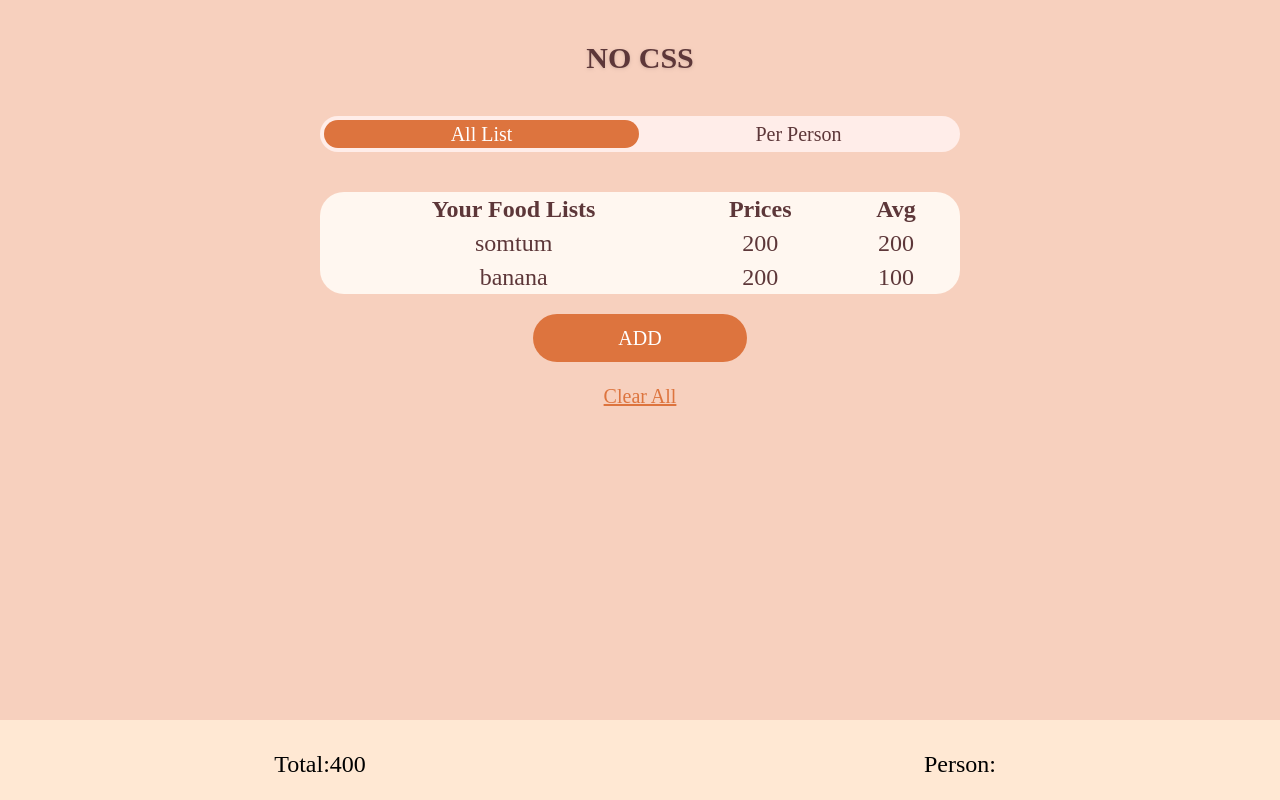
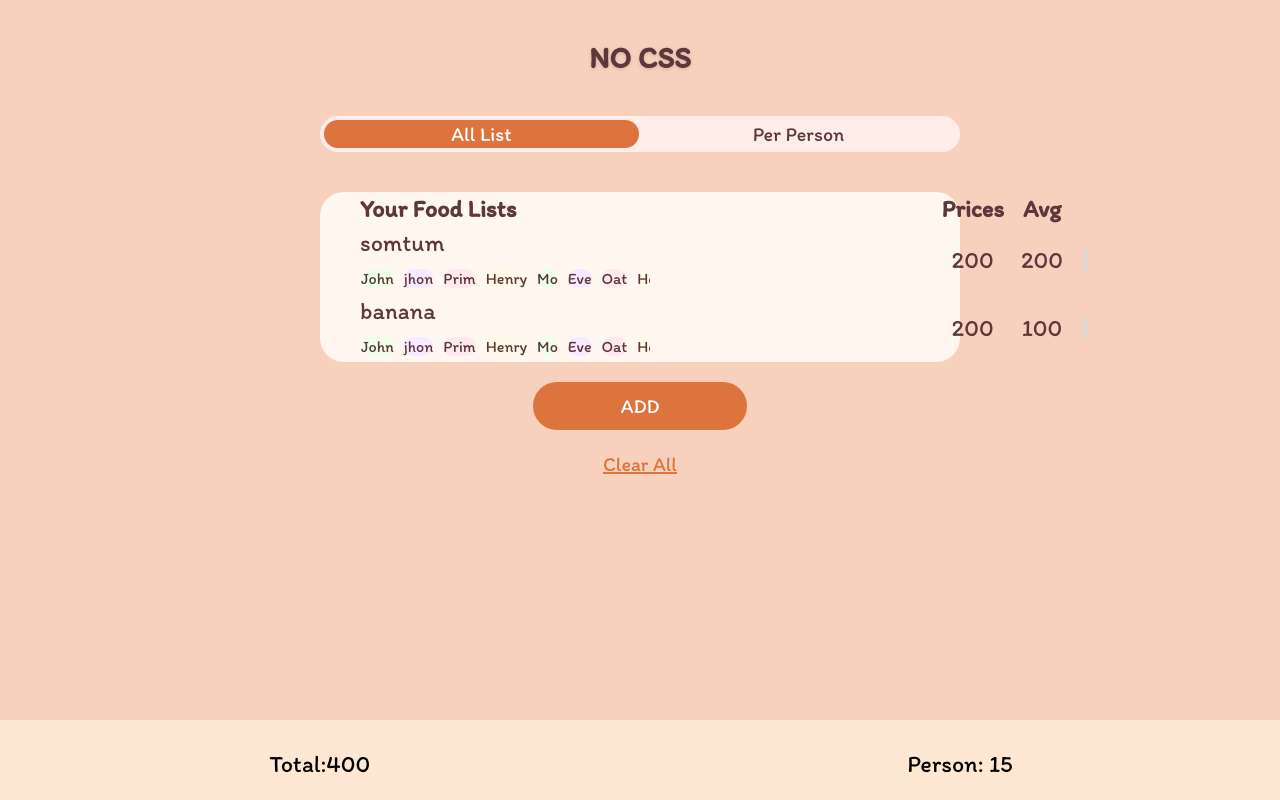
Before and after one commit to panithee/PROJECT1-SEC-1-noCSS, a Vue app in the folder project/: page / in a window 1280 px wide. Built offline with nearby package versions, Linux system fonts and the light colour scheme.

Commit message:
update tree to chalun

```diff
--- a/project/src/App.vue
+++ b/project/src/App.vue
@@ -1,13 +1,35 @@
 <script setup>
-import { ref } from "vue";
-
-let persons = [{ name: "John" }, { name: "jhon" }];
-let foodLists = [
+import { ref, computed } from "vue";
+let persons = [
+  { name: "John" },
+  { name: "jhon" },
+  { name: "Prim" },
+  { name: "Henry" },
+  { name: "Mo" },
+  { name: "Eve" },
+  { name: "Oat" },
+  { name: "Henry" },
+  { name: "Mo" },
+  { name: "Eve" },
+  { name: "Oat" },
+  { name: "Henry" },
+  { name: "Mo" },
+  { name: "Eve" },
+  { name: "Oat" },
+];
+let foodLists = ref([
   { name: "somtum", price: 200, person: [persons[0]] },
   { name: "banana", price: 200, person: [persons[0], persons[1]] },
-];
+]);
 
-const food = () => {};
+const hello = () => {
+  console.log("Hello");
+};
+
+const clearFoodList = () => {
+  foodLists.value = [];
+  return foodLists;
+};
 
 const sw = ref(true);
 const switchMenu = (e) => {
@@ -19,7 +41,7 @@ const switchMenu = (e) => {
   }
 };
 const totalFoodLits = ref(
-  foodLists.reduce((total, food) => total + food.price, 0)
+  foodLists.value.reduce((total, food) => total + food.price, 0)
 );
 </script>
 
@@ -33,47 +55,47 @@ const totalFoodLits = ref(
       </h1>
 
       <div
+        class="flex items-center w-1/2 m-auto mt-10 rounded-full bg-bgbtn"
         v-if="sw"
-        class="flex items-center w-1/2 m-auto mt-10 rounded-full bg-bgbtn"
       >
         <div
           class="flex justify-center w-1/2 bg-btn1 rounded-full my-1 ml-1 mr-0.5"
-          @click="switchmenu('list')"
+          @click="switchMenu('list')"
         >
           <button class="text-xl text-white">All List</button>
         </div>
         <div
           class="flex justify-center w-1/2 my-1 mr-1 rounded-full"
-          @click="switchmenu('person')"
+          @click="switchMenu('person')"
         >
           <button class="text-xl text-brownFont">Per Person</button>
         </div>
       </div>
 
       <div
+        class="flex items-center w-1/2 m-auto mt-10 rounded-full bg-bgbtn"
         v-else
-        class="flex items-center w-1/2 m-auto mt-10 rounded-full bg-bgbtn"
       >
         <div
           class="flex justify-center w-1/2 rounded-full my-1 ml-1 mr-0.5 cursor-pointer"
-          @click="switchmenu('list')"
+          @click="switchMenu('list')"
         >
           <button class="text-xl text-brownFont">All List</button>
         </div>
         <div
           class="flex justify-center w-1/2 my-1 mr-1 rounded-full cursor-pointer bg-btn1"
-          @click="switchmenu('person')"
+          @click="switchMenu('person')"
         >
           <button class="text-xl text-white">Per Person</button>
         </div>
       </div>
 
-      <div v-if="sw" class="w-5/6 m-auto mt-10 rounded-3xl bg-bgBox sm:w-1/2">
+      <div class="w-5/6 m-auto mt-10 rounded-3xl bg-bgBox sm:w-1/2" v-if="sw">
         <table class="w-full text-brownFont">
           <thead>
             <tr>
               <th class="table-cell pl-5 text-2xl sm:hidden">Your Food</th>
-              <th class="hidden pl-5 text-2xl sm:table-cell">
+              <th class="hidden pl-10 text-2xl text-left sm:table-cell">
                 Your Food Lists
               </th>
               <th class="pr-4 text-2xl">Prices</th>
@@ -82,10 +104,31 @@ const totalFoodLits = ref(
           </thead>
           <tbody>
             <tr v-for="(food, index) in foodLists" key="index">
-              <td class="pl-5 text-2xl text-center">{{ food.name }}</td>
+              <td class="pl-10 text-2xl text-left">
+                {{ food.name }}
+                <tr>
+                  <div class="w-1/2 overflow-x-scroll">
+                    <td v-for="(person, index) in persons" key="index">
+                      <span
+                        class="mr-2 text-base"
+                        :class="['color-' + (index % 4)]"
+                        >{{ person.name }}</span
+                      >
+                    </td>
+                  </div>
+                </tr>
+              </td>
               <td class="pr-4 text-2xl text-center">{{ food.price }}</td>
               <td class="pr-4 text-2xl text-center">
                 {{ food.price / food.person.length }}
+              </td>
+              <td>
+                <img
+                  src="./assets/iconEdit.svg"
+                  alt="iconEdit"
+                  class="w-5 h-5 mr-3"
+                  @click="hello"
+                />
               </td>
             </tr>
           </tbody>
@@ -93,14 +136,16 @@ const totalFoodLits = ref(
       </div>
 
       <div
+        class="flex items-center justify-center w-2/12 h-12 m-auto mt-5 rounded-full bg-btn1"
         v-if="sw"
-        class="flex items-center justify-center w-2/12 h-12 m-auto mt-5 rounded-full bg-btn1"
       >
-        <button class="text-xl text-white" @click="">ADD</button>
+        <button class="text-xl text-white">ADD</button>
       </div>
 
-      <div v-if="sw" class="flex justify-center w-4/12 m-auto mt-5">
-        <button class="text-xl underline text-btn1">Clear All</button>
+      <div class="flex justify-center w-4/12 m-auto mt-5" v-if="sw">
+        <button @click="clearFoodList" class="text-xl underline text-btn1">
+          Clear All
+        </button>
       </div>
 
       <div class="fixed bottom-0 w-full h-20 bg-bgFooter">
@@ -108,18 +153,17 @@ const totalFoodLits = ref(
           <p class="w-1/2 text-2xl text-center pt-7">
             Total:{{ totalFoodLits }}
           </p>
-          <p class="w-1/2 text-2xl text-center pt-7">Person:</p>
+          <p class="w-1/2 text-2xl text-center pt-7">
+            Person: {{ persons.length }}
+          </p>
         </div>
       </div>
     </div>
-
-    <!--    pop up -->
-    <div></div>
   </div>
 </template>
 
 <style scoped>
-@import url("https://fonts.googleapis.com/css?family=Roboto+Condensed");
+@import url("https://fonts.googleapis.com/css2?family=Itim&display=swap");
 
 h1,
 p,
@@ -127,7 +171,7 @@ tr,
 th,
 td,
 button {
-  font-family: "Itim", serif;
+  font-family: "Itim";
 }
 
 .color-0 {
```
